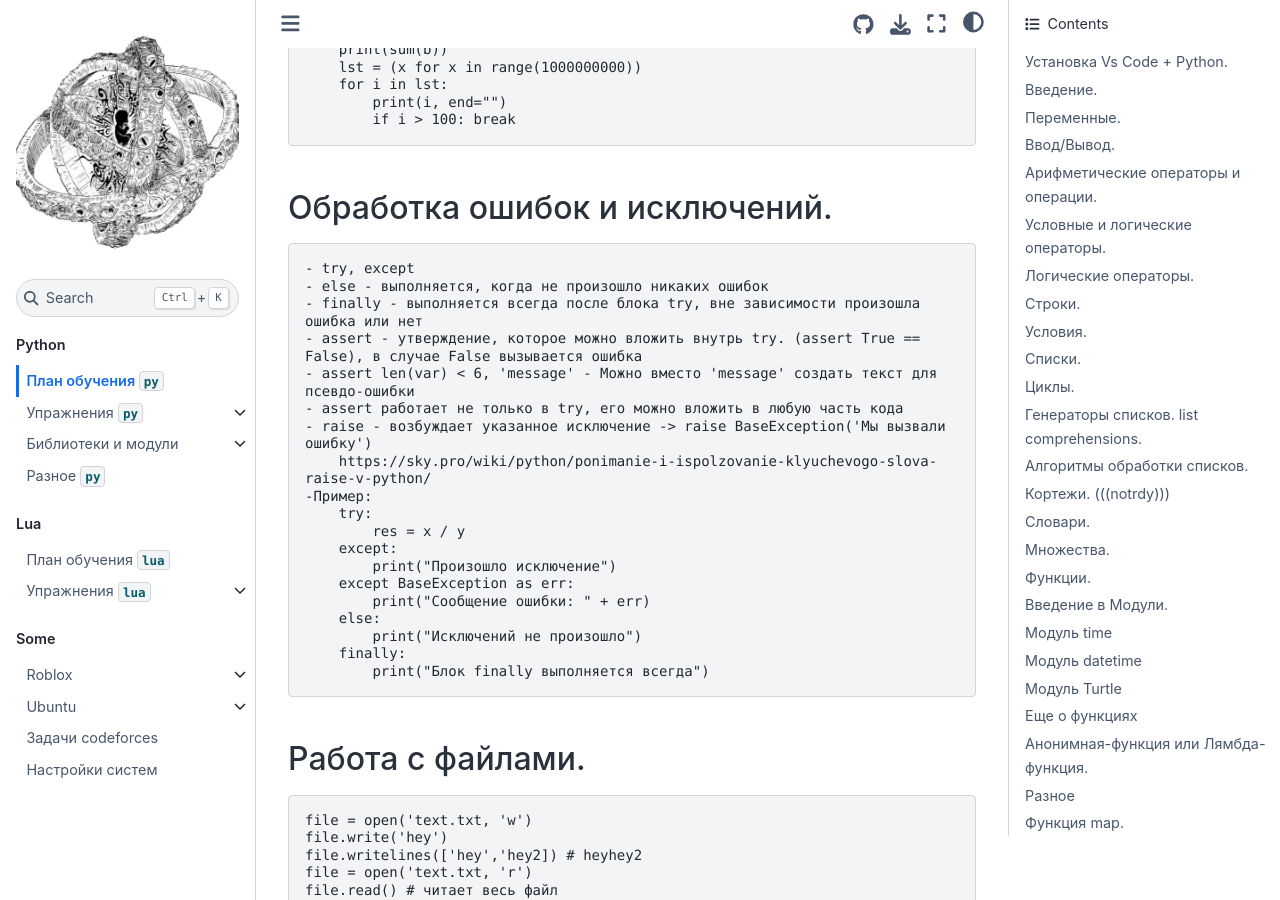
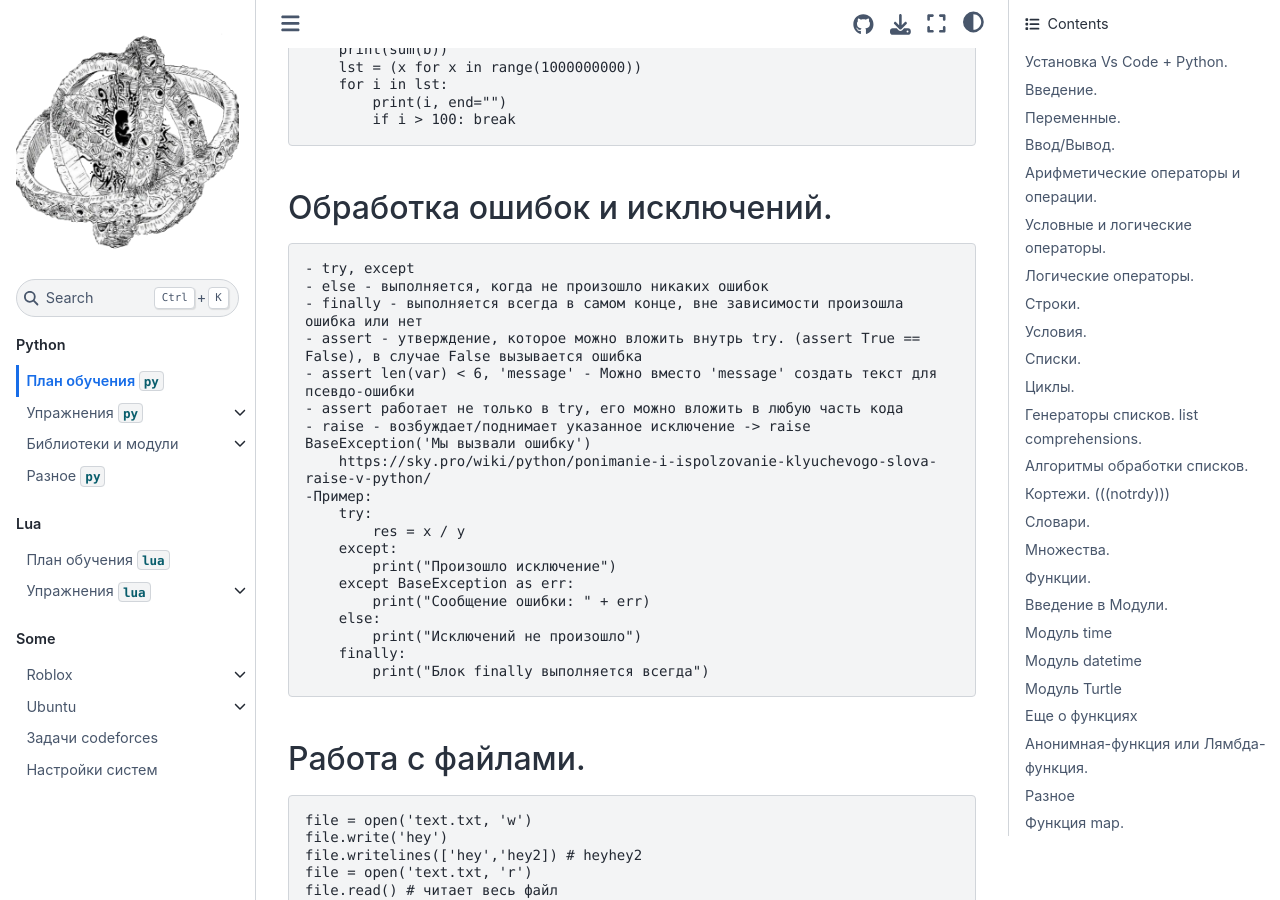
Before and after one commit to your-teach/faithpages, a Jupyter Book: the page built from Python/study-plan-py.md, in a window 1280 px wide and 900 px high, scrolled down 17530 px. Built offline with Jupyter Book 1.0.4 settings and Sphinx 7.4.7 and the Sphinx Book theme 1.1.4, drawn with Linux system fonts in a browser that asks for light colours; pages that are not in the unit, such as notebooks, are missing from menus.

```diff
--- a/Python/study-plan-py.md
+++ b/Python/study-plan-py.md
@@ -800,11 +800,11 @@ example2()
 
     - try, except
     - else - выполняется, когда не произошло никаких ошибок
-    - finally - выполняется всегда после блока try, вне зависимости произошла ошибка или нет
+    - finally - выполняется всегда в самом конце, вне зависимости произошла ошибка или нет
     - assert - утверждение, которое можно вложить внутрь try. (assert True == False), в случае False вызывается ошибка
     - assert len(var) < 6, 'message' - Можно вместо 'message' создать текст для псевдо-ошибки
     - assert работает не только в try, его можно вложить в любую часть кода
-    - raise - возбуждает указанное исключение -> raise BaseException('Мы вызвали ошибку')
+    - raise - возбуждает/поднимает указанное исключение -> raise BaseException('Мы вызвали ошибку')
         https://sky.pro/wiki/python/ponimanie-i-ispolzovanie-klyuchevogo-slova-raise-v-python/
     -Пример:
         try:
```
Also changed, not shown: Python/other.md (+3 -0 lines), Some/Roblox/notes.md (+5 -0 lines), 1 other file.
